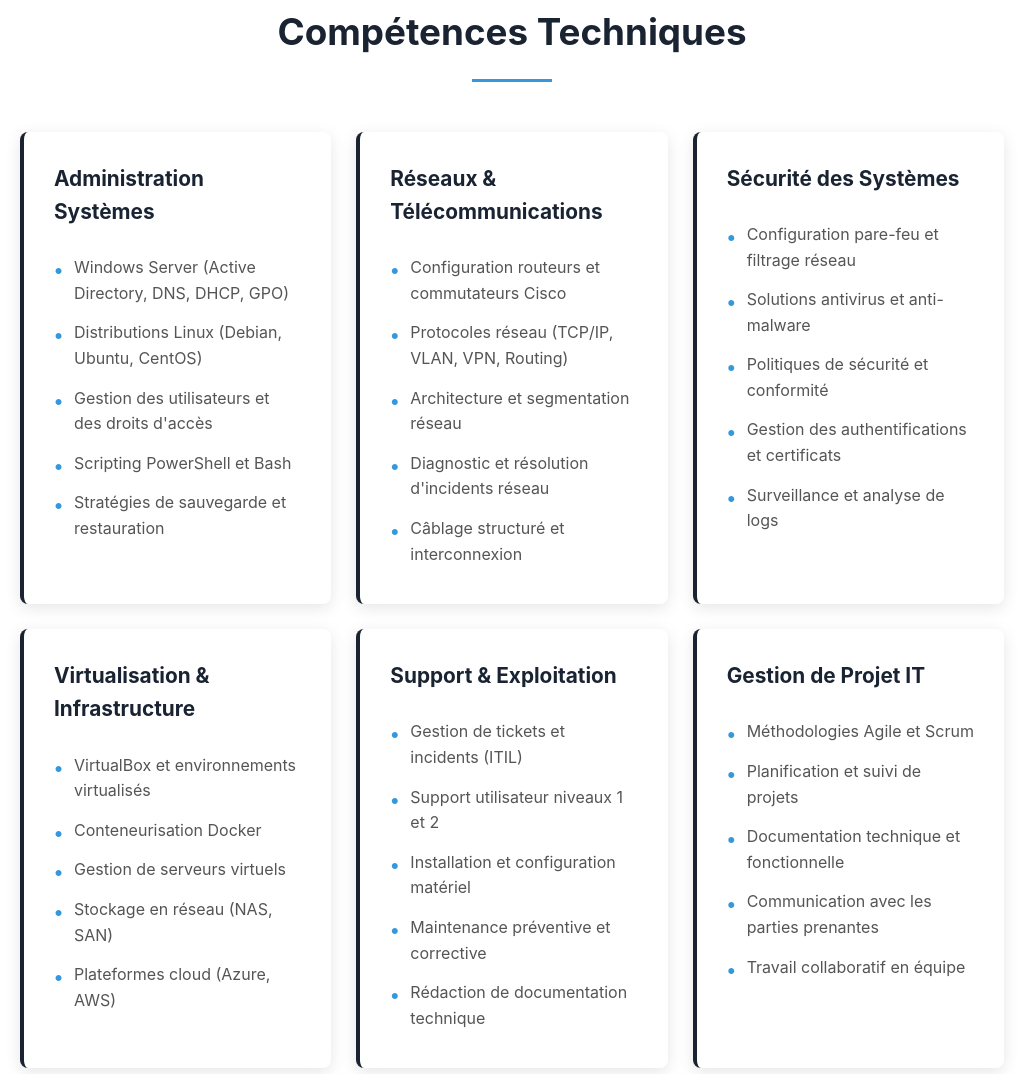
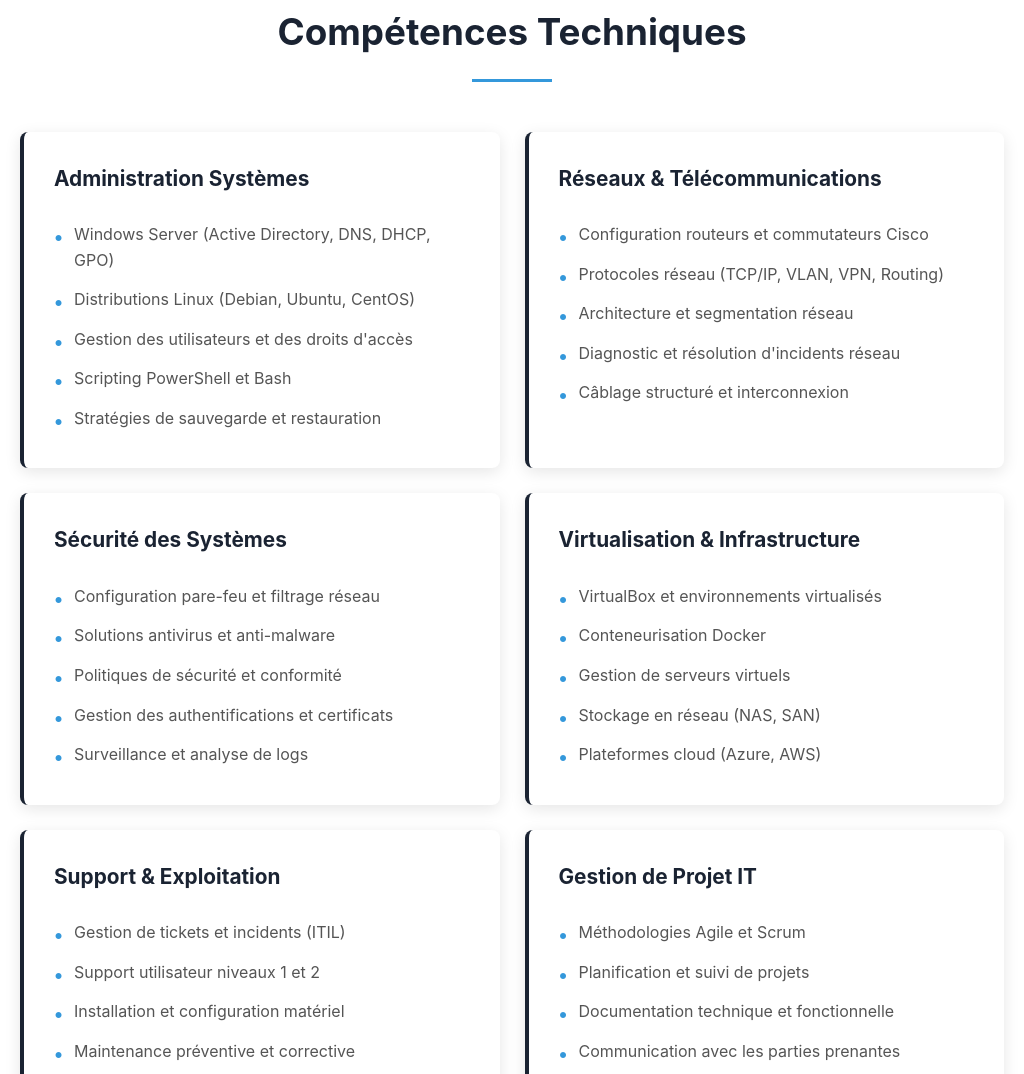
Before and after one commit to alannhoffmann86/portfolio-alann-hoffmann, a plain HTML site: page index.html in a window 1024 px wide. Shown: the part 1955-3029 px from the top of the page. Drawn offline with nearby package versions, Linux system fonts and the light colour scheme.

Commit message:
index.html

```diff
--- a/index.html
+++ b/index.html
@@ -488,7 +488,7 @@
 
         .veille-grid {
             display: grid;
-            grid-template-columns: repeat(auto-fit, minmax(280px, 1fr));
+            grid-template-columns: repeat(3, 1fr);
             gap: 25px;
         }
 
@@ -1031,6 +1031,13 @@
             .recaptcha-container {
                 transform: scale(0.85);
                 transform-origin: center;
+            }
+        }
+
+        @media (min-width: 769px) and (max-width: 1100px) {
+            .skills-grid,
+            .veille-grid {
+                grid-template-columns: repeat(2, 1fr);
             }
         }
     </style>
```
